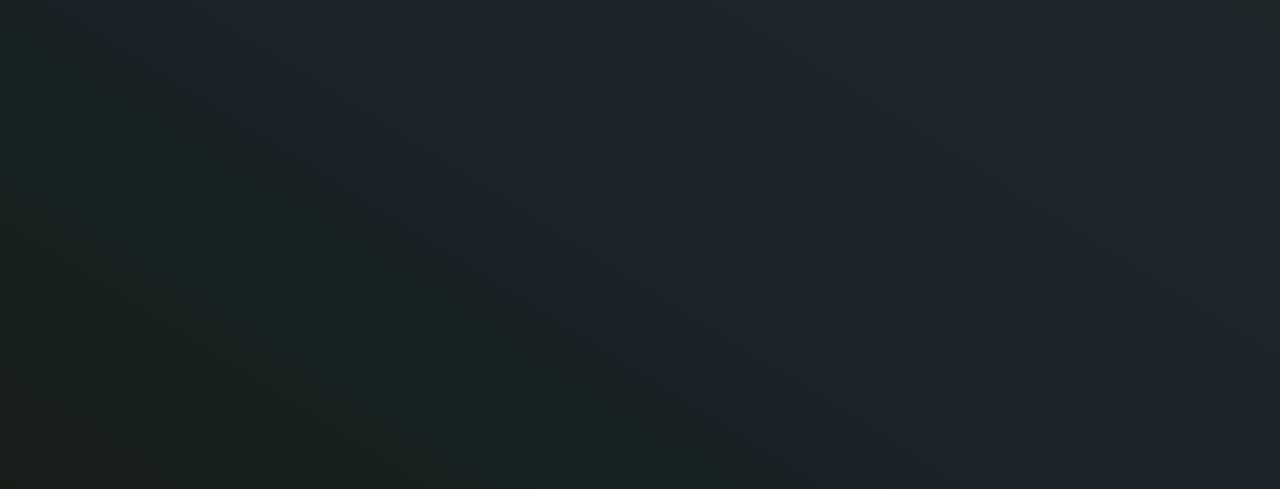
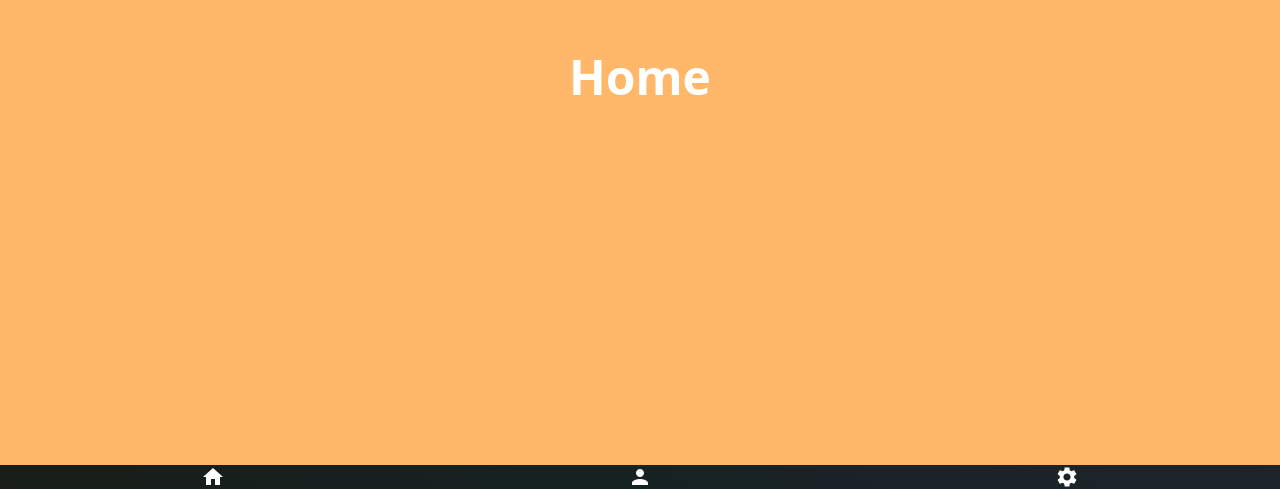
Before and after one commit to shevtsov-dmitry/habit-tracker, a React (Vite) app in the folder client/: page / in a window 1280 px wide. Shown: the part 311-800 px from the top of the page. Built offline with nearby package versions, Linux system fonts and the light colour scheme.

Commit message:
feat: create botton navigation tabs layout

```diff
--- a/client/package.json
+++ b/client/package.json
@@ -18,7 +18,9 @@
     "@tauri-apps/api": "^2",
     "@tauri-apps/plugin-opener": "^2",
     "react": "^18.3.1",
-    "react-dom": "^18.3.1"
+    "react-dom": "^18.3.1",
+    "react-router": "^7.9.1",
+    "react-router-dom": "^7.9.1"
   },
   "devDependencies": {
     "@tauri-apps/cli": "^2",
--- a/client/src/components/App.tsx
+++ b/client/src/components/App.tsx
@@ -1,6 +1,10 @@
 import { ReactElement } from "react";
 import "../App.css";
-import TopPanel from "./top-panel/TopPanel";
+import { Routes, Route } from "react-router";
+import HomeTab from "./navigation/tabs/HomeTab.tsx";
+import AccountTab from "./navigation/tabs/AccountTab.tsx";
+import SettingsTab from "./navigation/tabs/SettingsTab.tsx";
+import NavigationPanel from "./navigation/panel/NavigationPanel.tsx";
 
 const App = (): ReactElement => {
   return (
@@ -11,8 +15,13 @@ const App = (): ReactElement => {
           "linear-gradient(to right top, #181d18, #171f1c, #162120, #172224, #1a2328, #1b2429, #1d242a, #1e252b, #1d262a, #1d2629, #1e2728, #1f2727)",
       }}
     >
-      <div className="flex w-full max-w-5xl flex-1 flex-col overflow-y-auto p-6">
-        <TopPanel />
+      <div className="max-laptop:w-5xl flex max-h-screen w-full flex-1 flex-col overflow-y-auto p-6">
+        <Routes>
+          <Route path="/" element={<HomeTab />} />
+          <Route path="/account" element={<AccountTab />} />
+          <Route path="/settings" element={<SettingsTab />} />
+        </Routes>
+        <NavigationPanel />
       </div>
     </main>
   );
--- /dev/null
+++ b/client/src/components/navigation/panel/NavigationPanel.tsx
@@ -0,0 +1,17 @@
+import { ReactElement } from "react";
+import { useNavigate } from "react-router";
+import { Person, Home, Settings } from "@mui/icons-material";
+
+const NavigationPanel = (): ReactElement => {
+  const navigate = useNavigate();
+
+  return (
+    <div className={"flex w-full justify-around"}>
+      <Home className={"text-white"} onClick={() => navigate("/")} />
+      <Person className={"text-white"} onClick={() => navigate("/account")} />
+      <Settings className={"text-white"} onClick={() => navigate("/settings")} />
+    </div>
+  );
+};
+
+export default NavigationPanel;
--- /dev/null
+++ b/client/src/components/navigation/tabs/AccountTab.tsx
@@ -0,0 +1,9 @@
+import { ReactElement } from "react";
+
+const AccountTab = (): ReactElement => {
+  return <div className={"flex-1 w-full h-full flex justify-center items-center"}>
+    <p className={"text-white text-5xl font-black"}>Account</p>
+    </div>;
+};
+
+export default AccountTab;
--- /dev/null
+++ b/client/src/components/navigation/tabs/HomeTab.tsx
@@ -0,0 +1,9 @@
+import { ReactElement } from "react";
+
+const HomeTab = (): ReactElement => {
+  return <div className={"flex-1 w-full h-full flex justify-center items-center bg-orange-300"}>
+    <p className={"text-white text-5xl font-black"}>Home</p>
+  </div>;
+};
+
+export default HomeTab;
--- /dev/null
+++ b/client/src/components/navigation/tabs/SettingsTab.tsx
@@ -0,0 +1,11 @@
+import { ReactElement } from "react";
+
+const SettingsTab = (): ReactElement => {
+  return (
+    <div className={"flex-1 flex h-full w-full items-center justify-center"}>
+      <p className={"text-5xl font-black text-white"}>Settings</p>
+    </div>
+  );
+};
+
+export default SettingsTab;
--- a/client/src/components/top-panel/TopPanel.tsx
+++ /dev/null
@@ -1,7 +0,0 @@
-import { ReactElement } from "react";
-
-const TopPanel = (): ReactElement => {
-  return <div className="flex"></div>;
-};
-
-export default TopPanel;
--- a/client/src/main.tsx
+++ b/client/src/main.tsx
@@ -1,9 +1,12 @@
 import React from "react";
 import ReactDOM from "react-dom/client";
 import App from "./components/App.tsx";
+import { BrowserRouter } from "react-router";
 
 ReactDOM.createRoot(document.getElementById("root") as HTMLElement).render(
     <React.StrictMode>
+      <BrowserRouter>
         <App/>
+      </BrowserRouter>
     </React.StrictMode>,
 );
```
Also changed, not shown: 1 other file (tests, documents, lock files or other folders).
